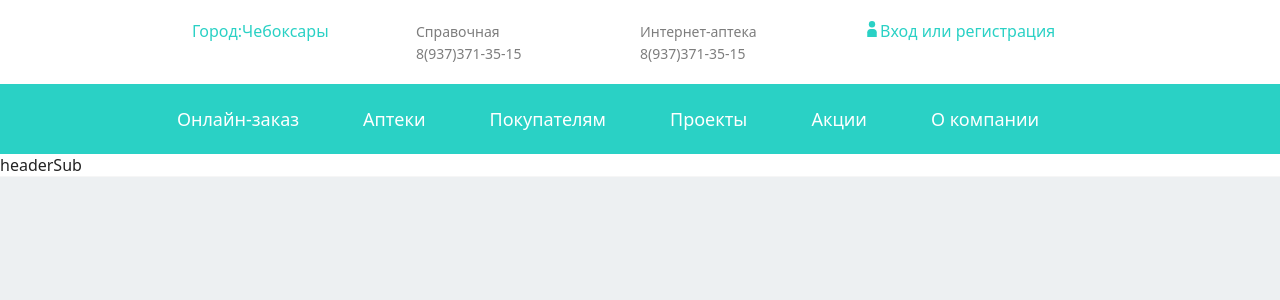
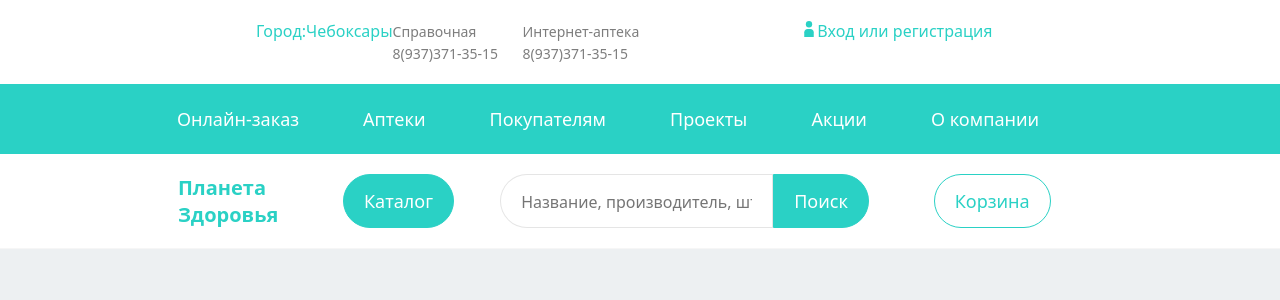
Before and after one commit to SanyaSm3GGy/git-diplom, a React (Create React App) app in the folder diplom-react/: page / in a window 1280 px wide. Shown: the top 300 px of the page. Built offline with nearby package versions, Linux system fonts and the light colour scheme.

Commit message:
Made voobshe vse

```diff
--- a/diplom-react/src/components/Header.jsx
+++ b/diplom-react/src/components/Header.jsx
@@ -2,6 +2,7 @@
 
 import HeaderTop from './headers/HeaderTop';
 import HeaderMain from './headers/HeaderMain';
+import HeaderSub from './headers/HeaderSub';
 
 import '../scss/components/_header.scss';
 
@@ -19,7 +20,9 @@
         </div>
       </div>
       <div className="headerSub">
-        <div className="container">headerSub</div>
+        <div className="container">
+          <HeaderSub />
+        </div>
       </div>
     </div>
   );
--- /dev/null
+++ b/diplom-react/src/components/Search/Search.jsx
@@ -0,0 +1,14 @@
+import React from 'react';
+import styles from './Search.module.scss';
+
+const Search = () => {
+  return (
+    <input
+      type="text"
+      className={styles.input}
+      placeholder="Название, производитель, штрих-код или дейст. вещество"
+    />
+  );
+};
+
+export default Search;
--- /dev/null
+++ b/diplom-react/src/components/Search/Search.module.scss
@@ -0,0 +1,13 @@
+.input {
+  border: 1px solid rgba(0, 0, 0, 0.1);
+  padding: 15px 20px 14px 20px;
+  width: 500px;
+  margin-left: 5%;
+  padding-left: 20px;
+  border-radius: 30px 0 0 30px;
+  font-size: 16px;
+
+  &:focus {
+    border: 1px solid rgba(0, 0, 0, 0.2);
+  }
+}
--- a/diplom-react/src/components/headers/HeaderMain.jsx
+++ b/diplom-react/src/components/headers/HeaderMain.jsx
@@ -1,25 +1,26 @@
 import React from 'react';
+import { Link } from 'react-router-dom';
 
 const HeaderMain = () => {
   return (
     <li>
       <ul>
-        <a href="/">Онлайн-заказ</a>
+        <Link to="/">Онлайн-заказ</Link>
       </ul>
       <ul>
-        <a href="/">Аптеки</a>
+        <Link to="/">Аптеки</Link>
       </ul>
       <ul>
-        <a href="/">Покупателям</a>
+        <Link to="/">Покупателям</Link>
       </ul>
       <ul>
-        <a href="/">Проекты</a>
+        <Link to="/">Проекты</Link>
       </ul>
       <ul>
-        <a href="/">Акции</a>
+        <Link to="/">Акции</Link>
       </ul>
       <ul>
-        <a href="/">О компании</a>
+        <Link to="/">О компании</Link>
       </ul>
     </li>
   );
--- /dev/null
+++ b/diplom-react/src/components/headers/HeaderSub.jsx
@@ -0,0 +1,25 @@
+import React from 'react';
+import { Link } from 'react-router-dom';
+import Search from '../Search/Search';
+
+const HeaderSub = () => {
+  return (
+    <>
+      <Link to="/" className="logo">
+        Планета <br /> Здоровья
+      </Link>
+      <Link to="/" className="button">
+        Каталог
+      </Link>
+      <Search />
+      <Link to="/" className="search button">
+        Поиск
+      </Link>
+      <Link to="/" className="cart button">
+        Корзина
+      </Link>
+    </>
+  );
+};
+
+export default HeaderSub;
--- a/diplom-react/src/components/headers/HeaderTop.jsx
+++ b/diplom-react/src/components/headers/HeaderTop.jsx
@@ -1,5 +1,6 @@
 import React from 'react';
 import '../../scss/components/_header.scss';
+import { Link } from 'react-router-dom';
 
 const cityList = ['Чебоксары', 'Новочебоксарск', 'Казань']; // Массив Городов
 
@@ -42,15 +43,15 @@
         </div>
       </div>
       <div>
-        <a href="/">Справочная</a> <br />
-        <a href="/">8(937)371-35-15</a>
+        <Link to="/">Справочная</Link> <br />
+        <Link to="/">8(937)371-35-15</Link>
       </div>
       <div>
-        <a href="/">Интернет-аптека</a> <br />
-        <a href="/">8(937)371-35-15</a>
+        <Link to="/">Интернет-аптека</Link> <br />
+        <Link to="/">8(937)371-35-15</Link>
       </div>
-      <div>
-        <a href="/" className="login_button">
+      <div className="loginBox">
+        <Link to="/" className="login_button">
           <svg height="16px" width="16px" viewBox="0 0 60.671 60.671">
             <ellipse cx="30.336" cy="12.097" rx="11.997" ry="12.097"></ellipse>
             <path
@@ -58,7 +59,7 @@
                         			C48.354,35.818,42.661,30.079,35.64,30.079z"></path>
           </svg>
           Вход или регистрация
-        </a>
+        </Link>
       </div>
     </>
   );
--- a/diplom-react/src/scss/app.scss
+++ b/diplom-react/src/scss/app.scss
@@ -8,6 +8,7 @@
 }
 
 .container {
+  margin: 0 400px;
   margin: auto;
   display: flex;
 }
--- a/diplom-react/src/scss/components/_header.scss
+++ b/diplom-react/src/scss/components/_header.scss
@@ -5,11 +5,24 @@
   padding: 0px 0;
 
   .headerTop {
+    .container {
+      width: 100%;
+      margin: 0 20%;
+      @media (max-width: 1040px) {
+        margin: auto;
+      }
+    }
     padding: 20px 0;
     background-color: white;
     display: flex;
     div {
       width: 70%;
+      .loginBox {
+        width: 200%;
+        @media (max-width: 1040px) {
+          width: 70%;
+        }
+      }
     }
     a {
       color: #7d7d7d;
@@ -24,23 +37,28 @@
       font-size: 16px;
     }
     .login_button {
+      padding-left: 40%;
       color: $blue;
       font-size: medium;
-      right: 0px;
+      @media (max-width: 1040px) {
+        padding-left: 0;
+      }
     }
     svg {
       fill: $blue;
     }
     .sort {
+      margin-left: 200px;
       &__popup {
         position: absolute;
-        left: 15%;
+        left: 20%;
         margin-top: 15px;
         background: #ffffff;
         box-shadow: 0px 5px 15px rgba(0, 0, 0, 0.09);
         border-radius: 10px;
         overflow: hidden;
         padding: 10px 0;
+        width: auto;
 
         ul {
           overflow: hidden;
@@ -80,6 +98,56 @@
     }
   }
   .headerSub {
+    .container {
+      width: 100%;
+      margin: 0 400px;
+      @media (max-width: 1040) {
+        margin: auto;
+      }
+      @media (max-width: 800) {
+        display: inline-block;
+      }
+    }
+    margin: auto;
     background-color: white;
+    padding: 20px 0;
+    width: 100%;
+    display: flex;
+    align-items: center;
+    justify-content: center;
+    .logo {
+      color: $blue;
+      font-weight: bold;
+      font-size: 20px;
+    }
+    .button {
+      margin-left: 7%;
+      background-color: $blue;
+      padding: 14px 20px 12px 20px;
+      border-radius: 30px;
+      font-size: 18px;
+      color: #ffffff;
+      transition: 0.5s;
+      border: 1px solid $blue;
+      &:hover {
+        color: $blue;
+        background-color: #ffffff;
+      }
+    }
+    .search {
+      margin-left: 0%;
+      border-radius: 0 30px 30px 0;
+    }
+    .cart {
+      margin-right: 10%;
+      background-color: #ffffff;
+      color: $blue;
+      border: 1px solid $blue;
+      transition: 0.5s;
+      &:hover {
+        color: #ffffff;
+        background-color: $blue;
+      }
+    }
   }
 }
```
